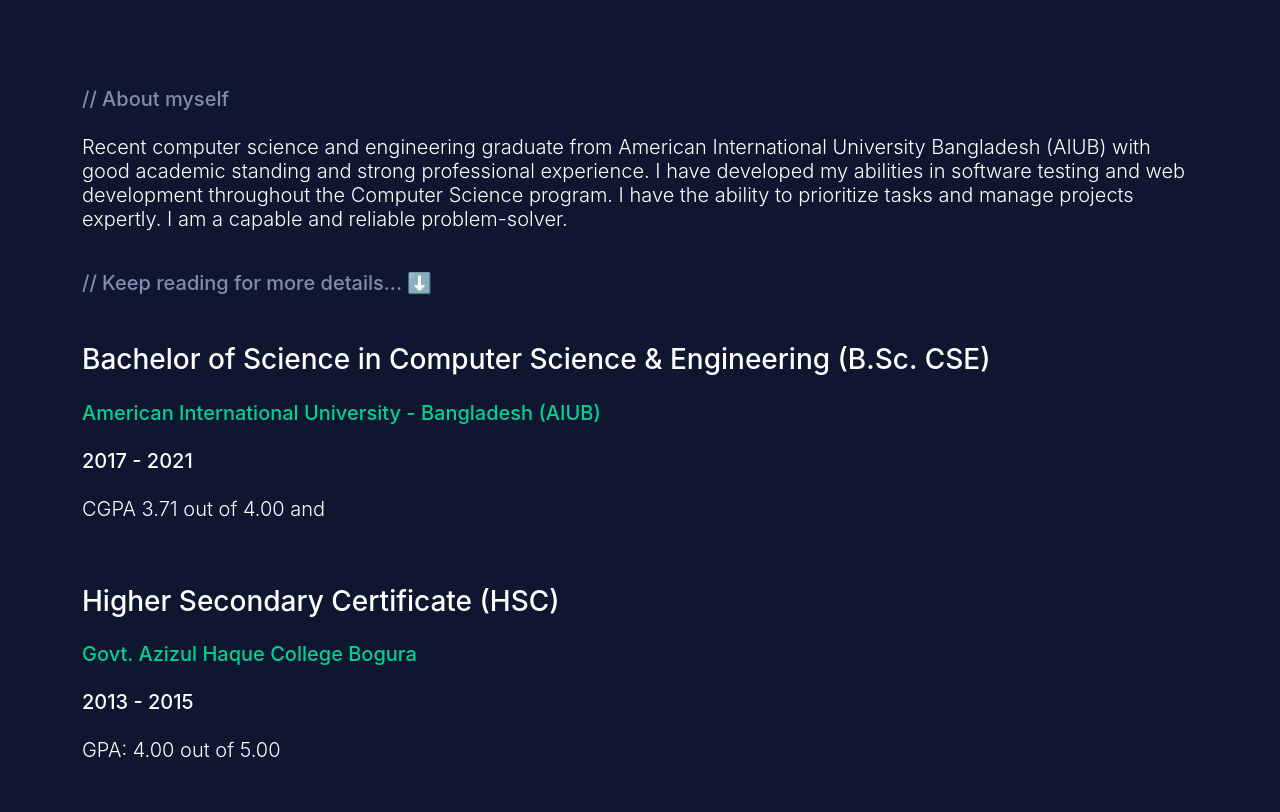
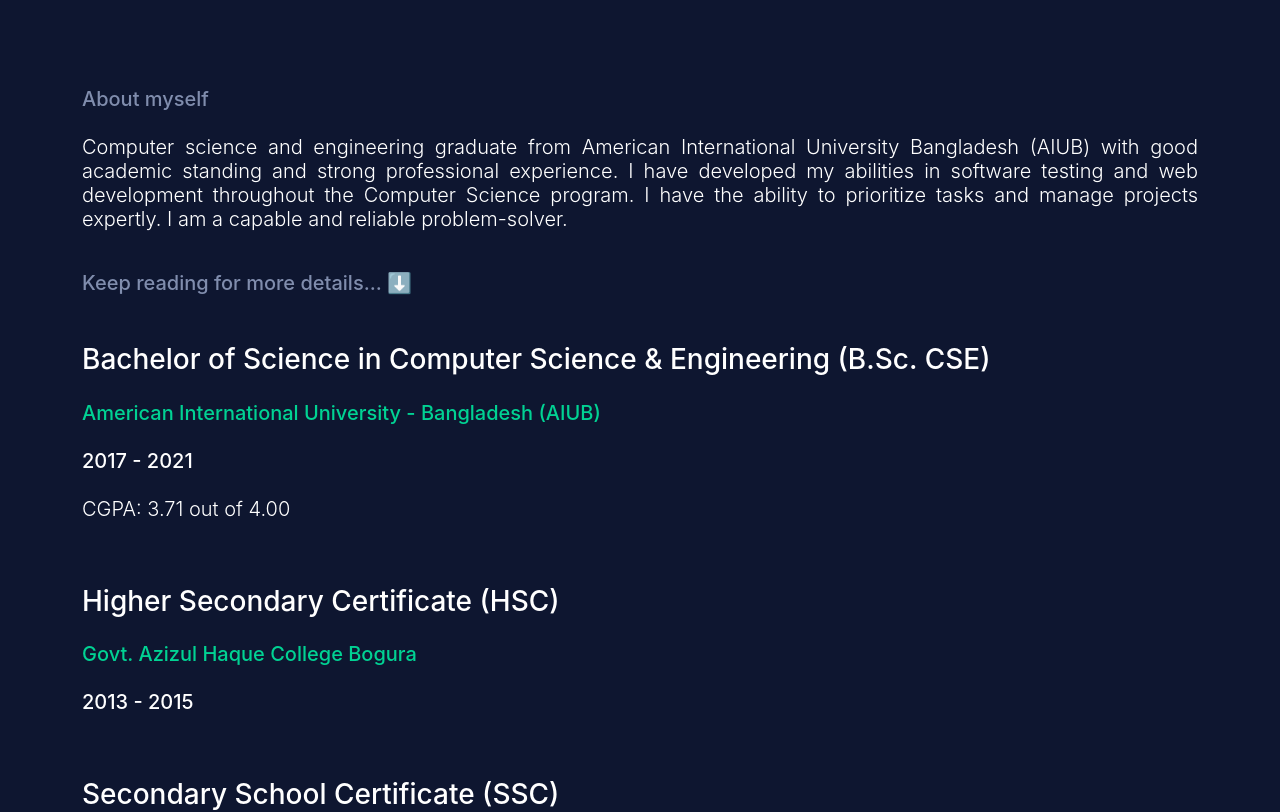
Before and after one commit to ahmedshakil29/nextjs-portfolio, a Next.js app: page / in a window 1280 px wide. Shown: the part 6520-7332 px from the top of the page. Built offline with nearby package versions, Linux system fonts and the light colour scheme.

Commit message:
update about

```diff
--- a/components/UI/About.jsx
+++ b/components/UI/About.jsx
@@ -15,8 +15,8 @@ import EndDiv from "./EndDiv";
 import Qualification from "./Qualification";
 
 const About = () => {
-  const myself = "// About myself";
-  const moreDetails = "// Keep reading for more details... ⬇️";
+  const myself = "About myself";
+  const moreDetails = "Keep reading for more details... ⬇️";
   const Seeitinaction = "// See it in action";
   return (
     <section id="about">
@@ -31,7 +31,7 @@ const About = () => {
           {/* <h3 className="mt-4">I&apos;m here</h3>
           <h3 className="mb-4">to help your next project</h3> */}
           <h5 className={`${classes.about__self}`}>
-            Recent computer science and engineering graduate from American
+            Computer science and engineering graduate from American
             International University Bangladesh (AIUB) with good academic
             standing and strong professional experience. I have developed my
             abilities in software testing and web development throughout the
@@ -46,19 +46,19 @@ const About = () => {
             institute="American International University - Bangladesh (AIUB)"
             degree="Bachelor of Science in Computer Science & Engineering (B.Sc. CSE)"
             year="2017 - 2021"
-            des=" CGPA 3.71 out of 4.00 and "
+            des=" CGPA: 3.71 out of 4.00 "
           />
           <Qualification
             institute="Govt. Azizul Haque College Bogura"
             degree="Higher Secondary Certificate (HSC)"
             year="2013 - 2015"
-            des="GPA: 4.00 out of 5.00"
+            //des="GPA: 4.00 out of 5.00"
           />
           <Qualification
             institute="Sariakandi Govt. High School"
             degree="Secondary School Certificate (SSC)"
             year="2008-2013"
-            des="GPA: 5.00 out of 5.00"
+            // des="GPA: 5.00 out of 5.00"
           />
           {/* <div className="mt-5">
             <button className="primary__btn">
--- a/styles/about.module.css
+++ b/styles/about.module.css
@@ -3,6 +3,7 @@
   margin-left: 0px;
   position: relative;
   margin-bottom: 40px;
+  text-align: justify;
 }
 
 .about__link {
```
